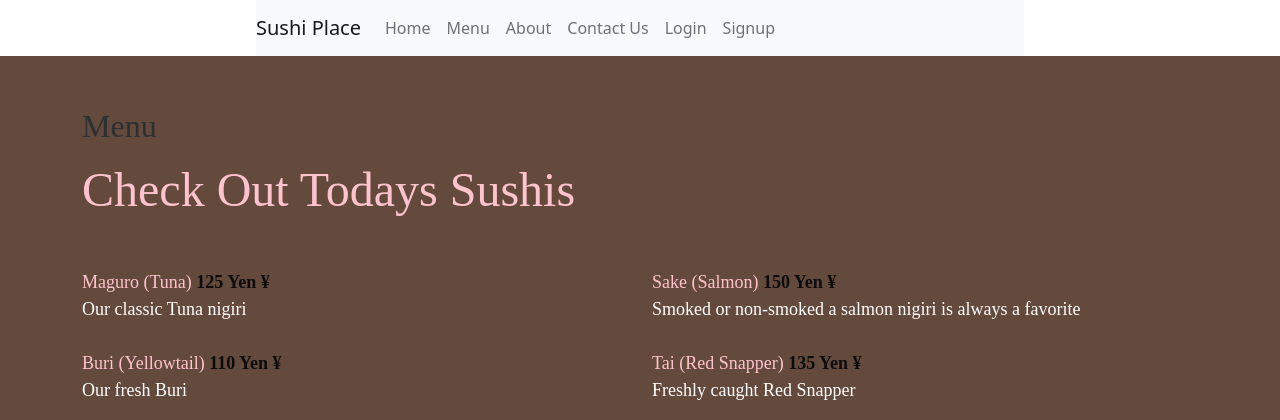
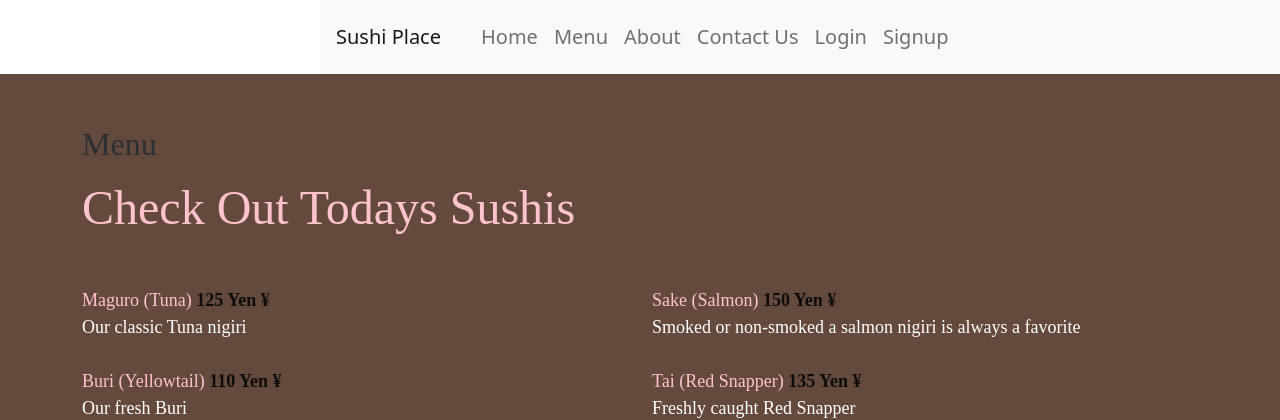
Before and after one commit to Zaccco/RestaurantBooking, a Django app: page / in a window 1280 px wide; the page is wider, and only the part inside the window is pictured. Shown: the top 420 px of that part. Run offline with Django 3.2, Linux system fonts and the light colour scheme; some web fonts are replaced.

Commit message:
Center navbar

```diff
--- a/static/css/style.css
+++ b/static/css/style.css
@@ -1,8 +1,17 @@
 @import url('https://fonts.googleapis.com/css2?family=Hina+Mincho&family=Lato:wght@300&family=Oswald&display=swap');
 
 .navbar {
-    width: 60%;
-    margin: 0 auto;
+    width: 100%;
+    margin-left: 25%;
+}
+
+  /* Style the links inside the navigation bar */
+.navbar a {
+    color: black;
+    text-align: center;
+    padding: 14px 16px;
+    text-decoration: none;
+    font-size: 20px;
 }
 
 #menu {
```
